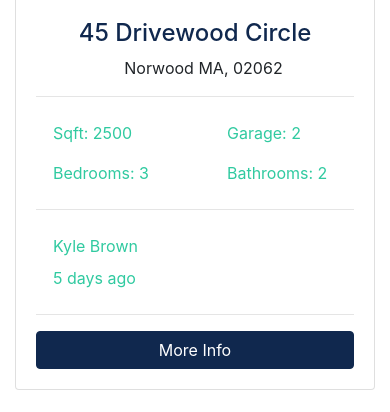
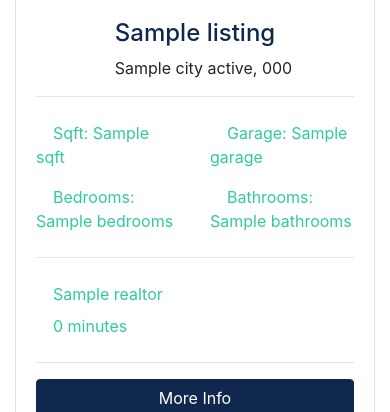
Before and after one commit to devinreeh/btre_project, a Django app: template templates/pages/index.html in a window 390 px wide. Shown: the part 1194-1606 px from the top of the page. Run offline with Django 3.2, Linux system fonts and the light colour scheme; the template is opened without the code that fills it: most values are stand-ins (such as "Sample title", 1, 10 or a date in 2020); grey boxes marked "Sample" are stand-in pictures; some libraries are stand-ins or nearby versions; some web fonts are replaced.

Commit message:
Home and about page dynamic content

```diff
--- a/listings/views.py
+++ b/listings/views.py
@@ -1,5 +1,5 @@
 from django.shortcuts import render
-from.models import Listing
+from .models import Listing
 from django.core.paginator import EmptyPage, PageNotAnInteger, Paginator
 
 def index(request):
--- a/realtors/admin.py
+++ b/realtors/admin.py
@@ -2,9 +2,10 @@ from django.contrib import admin
 from .models import Realtor
 
 class RealtorAdmin(admin.ModelAdmin):
-    list_display = ('id', 'name', 'email', 'hire_date')
+    list_display = ('id', 'name', 'email', 'is_mvp', 'hire_date')
     list_display_links = ('id', 'name')
+    list_editable = ('is_mvp',)
+    list_per_page = 25
     search_fields = ('name',)
-    list_per_page = 25
 
 admin.site.register(Realtor, RealtorAdmin)
--- a/templates/pages/index.html
+++ b/templates/pages/index.html
@@ -1,4 +1,7 @@
 {% extends 'base.html' %}
+
+{% load humanize%}
+
 {% block content %}
 <!-- Showcase -->
 <section id="showcase">
@@ -129,135 +132,58 @@
   <div class="container">
     <h3 class="text-center mb-3">Latest Listings</h3>
     <div class="row">
+      {% if listings %}
+        {% for listing in listings %}
         <!-- Listing 1 -->
         <div class="col-md-6 col-lg-4 mb-4">
           <div class="card listing-preview">
-          <img class="card-img-top" src="assets/img/homes/home-1.jpg" alt="">
+            <img class="card-img-top" src="{{listing.photo_main.url}}" alt="">
             <div class="card-img-overlay">
               <h2>
-              <span class="badge badge-secondary text-white">$490,000</span>
+                <span class="badge badge-secondary text-white">${{listing.price | intcomma}}</span>
               </h2>
             </div>
             <div class="card-body">
               <div class="listing-heading text-center">
-              <h4 class="text-primary">45 Drivewood Circle</h4>
+                <h4 class="text-primary">{{ listing.title }}</h4>
                 <p>
-                <i class="fas fa-map-marker text-secondary"></i> Norwood MA, 02062</p>
+                  <i class="fas fa-map-marker text-secondary"></i>
+                    {{ listing.city }} {{ listing.state }}, {{ listing.zipcode}}
+                </p>
               </div>
               <hr>
               <div class="row py-2 text-secondary">
                 <div class="col-6">
-                <i class="fas fa-th-large"></i> Sqft: 2500</div>
+                  <i class="fas fa-th-large"></i> Sqft: {{ listing.sqft }}</div>
                 <div class="col-6">
-                <i class="fas fa-car"></i> Garage: 2</div>
+                  <i class="fas fa-car"></i> Garage: {{ listing.garage }}</div>
               </div>
               <div class="row py-2 text-secondary">
                 <div class="col-6">
-                <i class="fas fa-bed"></i> Bedrooms: 3</div>
+                  <i class="fas fa-bed"></i> Bedrooms: {{ listing.bedrooms }}</div>
                 <div class="col-6">
-                <i class="fas fa-bath"></i> Bathrooms: 2</div>
+                  <i class="fas fa-bath"></i> Bathrooms: {{ listing.bathrooms }}</div>
               </div>
               <hr>
               <div class="row py-2 text-secondary">
                 <div class="col-6">
-                <i class="fas fa-user"></i> Kyle Brown</div>
+                  <i class="fas fa-user"></i> {{ listing.realtor }}</div>
               </div>
               <div class="row text-secondary pb-2">
                 <div class="col-6">
-                <i class="fas fa-clock"></i> 5 days ago</div>
+                  <i class="fas fa-clock"></i> {{ listing.list_date | timesince }}</div>
               </div>
               <hr>
-            <a href="listing.html" class="btn btn-primary btn-block">More Info</a>
+              <a href="{% url 'listing' listing.id  %}" class="btn btn-primary btn-block">More Info</a>
             </div>
           </div>
         </div>
-
-      <!-- Listing 2 -->
-      <div class="col-md-6 col-lg-4 mb-4">
-        <div class="card listing-preview">
-          <img class="card-img-top" src="assets/img/homes/home-2.jpg" alt="">
-          <div class="card-img-overlay">
-            <h2>
-              <span class="badge badge-secondary text-white">$550,000</span>
-            </h2>
+        {% endfor %}
+      {% else %}
+        <div class="col-md-12">
+          <p>No Listings Available</p>
         </div>
-          <div class="card-body">
-            <div class="listing-heading text-center">
-              <h4 class="text-primary">18 Jefferson Lane</h4>
-              <p>
-                <i class="fas fa-map-marker text-secondary"></i> Woburn MA, 01801</p>
-            </div>
-            <hr>
-            <div class="row py-2 text-secondary">
-              <div class="col-6">
-                <i class="fas fa-th-large"></i> Sqft: 3200</div>
-              <div class="col-6">
-                <i class="fas fa-car"></i> Garage: 1</div>
-            </div>
-            <div class="row py-2 text-secondary">
-              <div class="col-6">
-                <i class="fas fa-bed"></i> Bedrooms: 4</div>
-              <div class="col-6">
-                <i class="fas fa-bath"></i> Bathrooms: 2.5</div>
-            </div>
-            <hr>
-            <div class="row py-2 text-secondary">
-              <div class="col-6">
-                <i class="fas fa-user"></i> Mark Hudson</div>
-            </div>
-            <div class="row text-secondary pb-2">
-              <div class="col-6">
-                <i class="fas fa-clock"></i> 5 days ago</div>
-            </div>
-            <hr>
-            <a href="listing.html" class="btn btn-primary btn-block">More Info</a>
-          </div>
-        </div>
-      </div>
-
-      <!-- Listing 3 -->
-      <div class="col-md-6 col-lg-4 mb-4">
-        <div class="card listing-preview">
-          <img class="card-img-top" src="assets/img/homes/home-3.jpg" alt="">
-          <div class="card-img-overlay">
-            <h2>
-              <span class="badge badge-secondary text-white">$580,000</span>
-            </h2>
-          </div>
-          <div class="card-body">
-            <div class="listing-heading text-center">
-              <h4 class="text-primary">187 Woodrow Street</h4>
-              <p>
-                <i class="fas fa-map-marker text-secondary"></i> Salem MA, 01915</p>
-            </div>
-            <hr>
-            <div class="row py-2 text-secondary">
-              <div class="col-6">
-                <i class="fas fa-th-large"></i> Sqft: 3107</div>
-              <div class="col-6">
-                <i class="fas fa-car"></i> Garage: 0</div>
-            </div>
-            <div class="row py-2 text-secondary">
-              <div class="col-6">
-                <i class="fas fa-bed"></i> Bedrooms: 4</div>
-              <div class="col-6">
-                <i class="fas fa-bath"></i> Bathrooms: 3</div>
-            </div>
-            <hr>
-            <div class="row py-2 text-secondary">
-              <div class="col-6">
-                <i class="fas fa-user"></i> Mark Hudson</div>
-            </div>
-            <div class="row text-secondary pb-2">
-              <div class="col-6">
-                <i class="fas fa-clock"></i> 5 days ago</div>
-            </div>
-            <hr>
-            <a href="listing.html" class="btn btn-primary btn-block">More Info</a>
-          </div>
-        </div>
-      </div>
-
+      {% endif %}
     </div>
   </div>
 </section>
```
Also changed, not shown: pages/views.py (+20 -4 lines), templates/pages/about.html (+16 -29 lines). Lines whose indentation alone changed are shown as unchanged.
